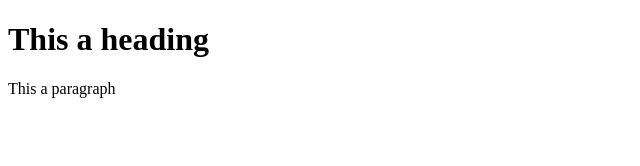
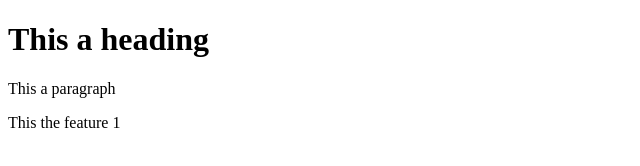
Before and after one commit to KobeB87/git-rebase, a plain HTML site: page index.html in a window 1280 px wide. Shown: the whole page, without its empty margins (0-640 px from the left). Drawn offline with Linux system fonts and the light colour scheme.

Commit message:
Commit from feature1

```diff
--- a/index.html
+++ b/index.html
@@ -6,5 +6,6 @@
 <body>
 <h1>This a heading</h1>
 <p>This a paragraph</p>
+<p>This the feature 1</h1>
 </body>
 </html>
```
